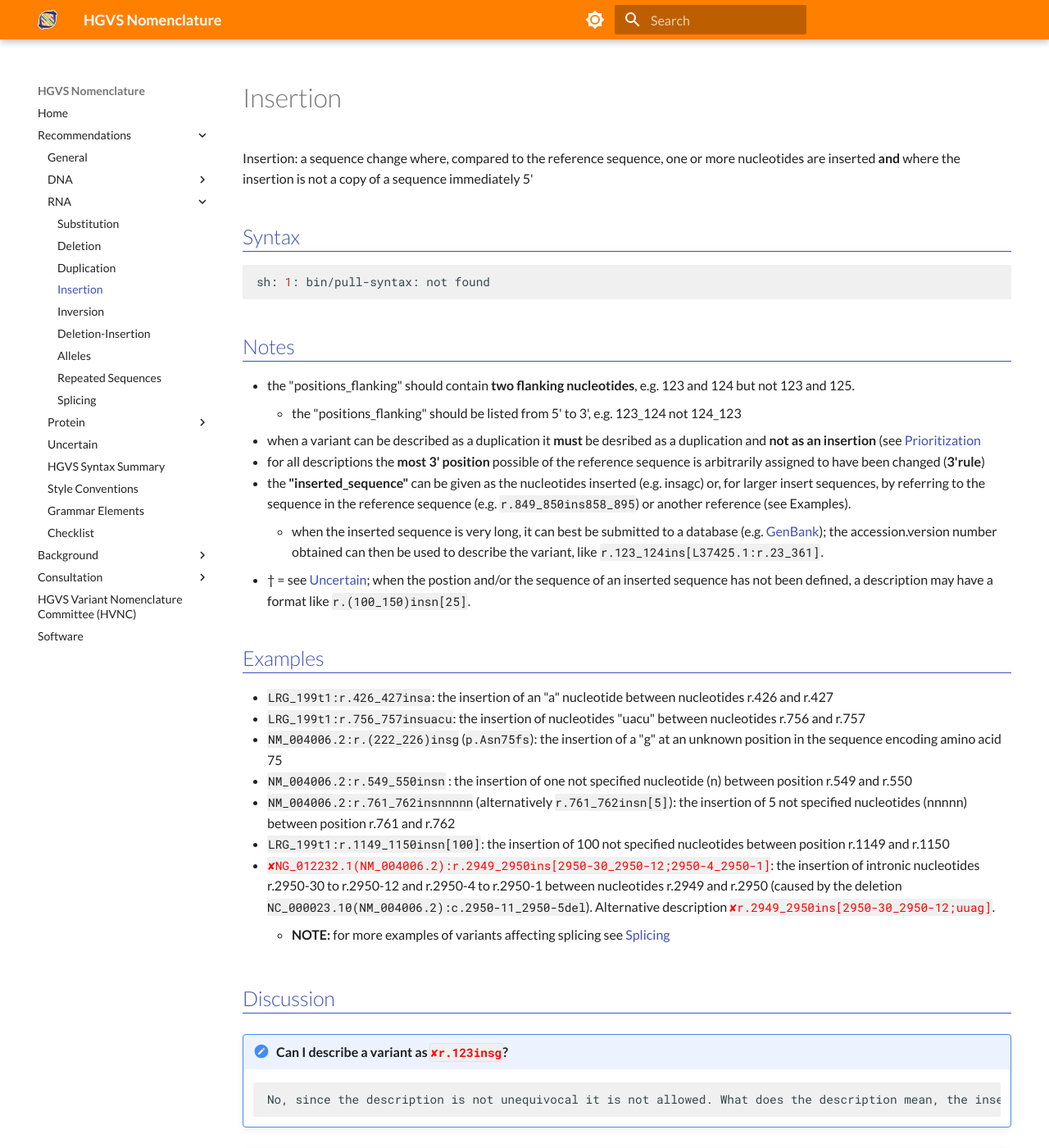
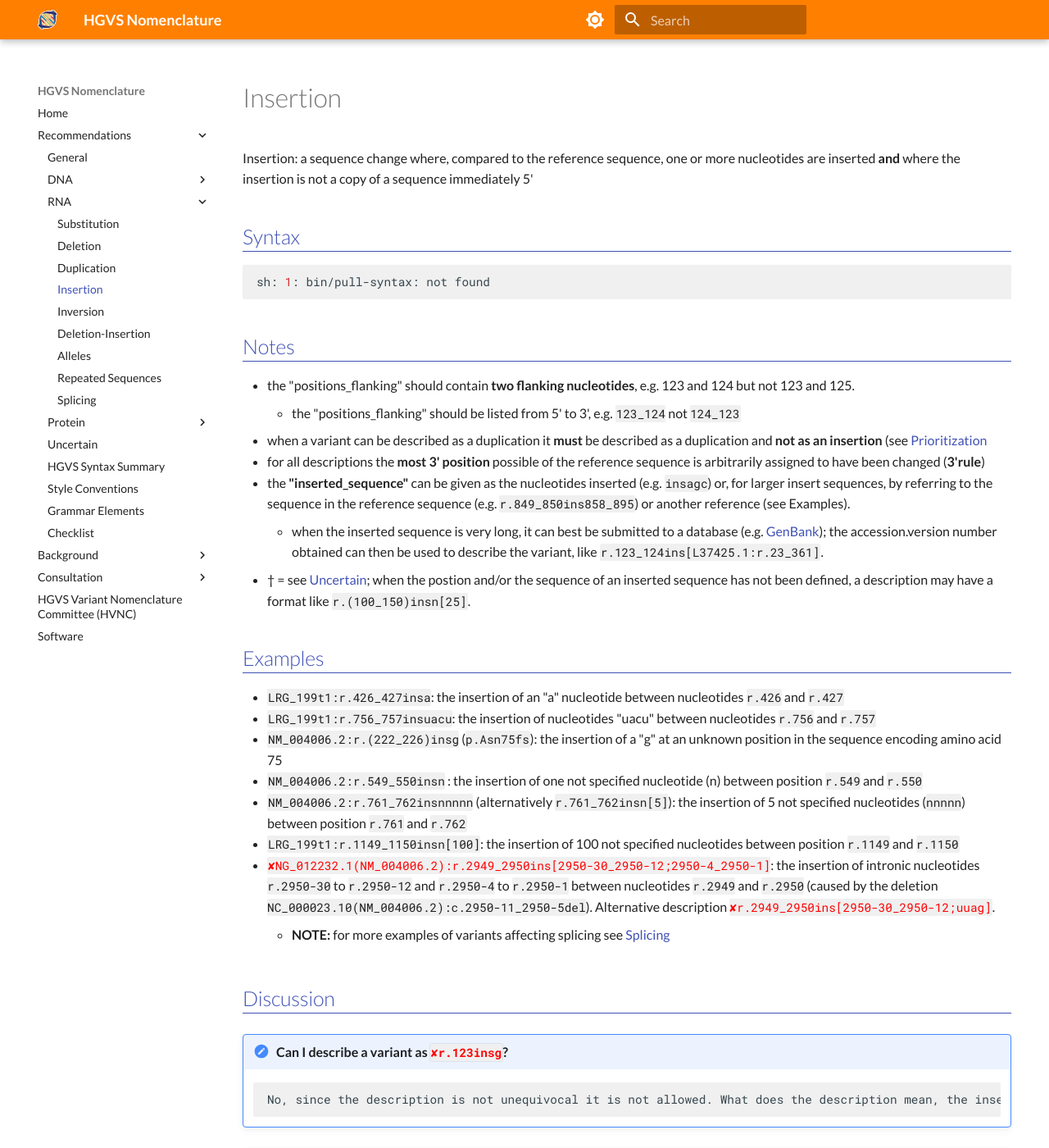
Before and after one commit to HGVSnomenclature/hgvs-nomenclature, an MkDocs documentation site: the page built from docs/recommendations/RNA/insertion.md, in a window 1280 px wide and 1400 px high. Shown: the whole window at 82% size. Built offline with MkDocs 1.6.1 and Material for MkDocs 9.7.7, drawn with Linux system fonts in a browser that asks for light colours.

Commit message:
Fix issues on RNA/insertion page.
Fixed forgotten code elements.
Don't nest code elements as the font size is affected.

```diff
--- a/docs/recommendations/RNA/insertion.md
+++ b/docs/recommendations/RNA/insertion.md
@@ -13,22 +13,22 @@ bin/pull-syntax -c -f docs/syntax.yaml rna.ins
 ## Notes
 
 - the "positions_flanking" should contain **two flanking nucleotides**, e.g. 123 and 124 but not 123 and 125.
-    - the "positions_flanking" should be listed from 5' to 3', e.g. 123_124 not 124_123
-- when a variant can be described as a duplication it **must** be desribed as a duplication and **not as an insertion** (see [Prioritization](../general.md)
+    - the "positions_flanking" should be listed from 5' to 3', e.g. `123_124` not `124_123`
+- when a variant can be described as a duplication it **must** be described as a duplication and **not as an insertion** (see [Prioritization](../general.md)
 - for all descriptions the **most 3' position** possible of the reference sequence is arbitrarily assigned to have been changed (**3'rule**)
-- the **"inserted_sequence"** can be given as the nucleotides inserted (e.g. insagc) or, for larger insert sequences, by referring to the sequence in the reference sequence (e.g. `r.849_850ins858_895`) or another reference (see Examples).
+- the **"inserted_sequence"** can be given as the nucleotides inserted (e.g. `insagc`) or, for larger insert sequences, by referring to the sequence in the reference sequence (e.g. `r.849_850ins858_895`) or another reference (see Examples).
     - when the inserted sequence is very long, it can best be submitted to a database (e.g. [GenBank](http://www.ncbi.nlm.nih.gov/genbank/submit/)); the accession.version number obtained can then be used to describe the variant, like `r.123_124ins[L37425.1:r.23_361]`.
 - † = see [Uncertain](../uncertain.md); when the postion and/or the sequence of an inserted sequence has not been defined, a description may have a format like `r.(100_150)insn[25]`.
 
 ## Examples
 
-- `LRG_199t1:r.426_427insa`: the insertion of an "a" nucleotide between nucleotides r.426 and r.427
-- `LRG_199t1:r.756_757insuacu`: the insertion of nucleotides "uacu" between nucleotides r.756 and r.757
+- `LRG_199t1:r.426_427insa`: the insertion of an "a" nucleotide between nucleotides `r.426` and `r.427`
+- `LRG_199t1:r.756_757insuacu`: the insertion of nucleotides "uacu" between nucleotides `r.756` and `r.757`
 - `NM_004006.2:r.(222_226)insg` (`p.Asn75fs`): the insertion of a "g" at an unknown position in the sequence encoding amino acid 75
-- `NM_004006.2:r.549_550insn` : the insertion of one not specified nucleotide (n) between position r.549 and r.550
-- `NM_004006.2:r.761_762insnnnnn` (alternatively `r.761_762insn[5]`): the insertion of 5 not specified nucleotides (nnnnn) between position r.761 and r.762
-- `LRG_199t1:r.1149_1150insn[100]`: the insertion of 100 not specified nucleotides between position r.1149 and r.1150
-- <code class="invalid">NG_012232.1(NM_004006.2):r.2949_2950ins[2950-30_2950-12;2950-4_2950-1]</code>: the insertion of intronic nucleotides r.2950-30 to r.2950-12 and r.2950-4 to r.2950-1 between nucleotides r.2949 and r.2950 (caused by the deletion `NC_000023.10(NM_004006.2):c.2950-11_2950-5del`). Alternative description <code class="invalid">r.2949_2950ins[2950-30_2950-12;uuag]</code>.
+- `NM_004006.2:r.549_550insn` : the insertion of one not specified nucleotide (n) between position `r.549` and `r.550`
+- `NM_004006.2:r.761_762insnnnnn` (alternatively `r.761_762insn[5]`): the insertion of 5 not specified nucleotides (`nnnnn`) between position `r.761` and `r.762`
+- `LRG_199t1:r.1149_1150insn[100]`: the insertion of 100 not specified nucleotides between position `r.1149` and `r.1150`
+- <code class="invalid">NG_012232.1(NM_004006.2):r.2949_2950ins[2950-30_2950-12;2950-4_2950-1]</code>: the insertion of intronic nucleotides `r.2950-30` to `r.2950-12` and `r.2950-4` to `r.2950-1` between nucleotides `r.2949` and `r.2950` (caused by the deletion `NC_000023.10(NM_004006.2):c.2950-11_2950-5del`). Alternative description <code class="invalid">r.2949_2950ins[2950-30_2950-12;uuag]</code>.
     - **NOTE:** for more examples of variants affecting splicing see [Splicing](splicing.md)
 
 ## Discussion
@@ -41,7 +41,7 @@ bin/pull-syntax -c -f docs/syntax.yaml rna.ins
 
         No, insertions can not be described using the format <code class="invalid">r.123ˆ124insu</code> or <code class="invalid">r.123ˆ124u</code>. The recommendations try to restrict the number of different characters used to a minimum. Since a character was already used to indicate a range (the *underscore*) a new character was not required.
 
-!!! note "How should I describe the change <code>aucg<code class="spot1">aucgaucgauc</code>aggguccc</code> to <code>aucg<code class="spot1">aucgaucgauc</code>a<code class="ins">aucgaucgauc</code>ggguccc</code>? The fact that the inserted sequence (aucgaucgauc) is present in the original sequence suggests it derives from a duplicative event."
+!!! note "How should I describe the change `aucg`<code class="spot1">aucgaucgauc</code>`aggguccc` to `aucg`<code class="spot1">aucgaucgauc</code>`a`<code class="ins">aucgaucgauc</code>`ggguccc`? The fact that the inserted sequence (aucgaucgauc) is present in the original sequence suggests it derives from a duplicative event."
 
         The variant should be described as an insertion; `r.17_18ins5_16`. A description using "dup" is not correct since, by definition, a duplication should be **directly 3'-flanking of the original copy** (in tandem). Note that the description given still makes it clear that the sequence inserted between r.17 and r.18 is probably derived from nearby, i.e. position r.5 to r.16, and thus likely derived from a duplicative event.
 
```
